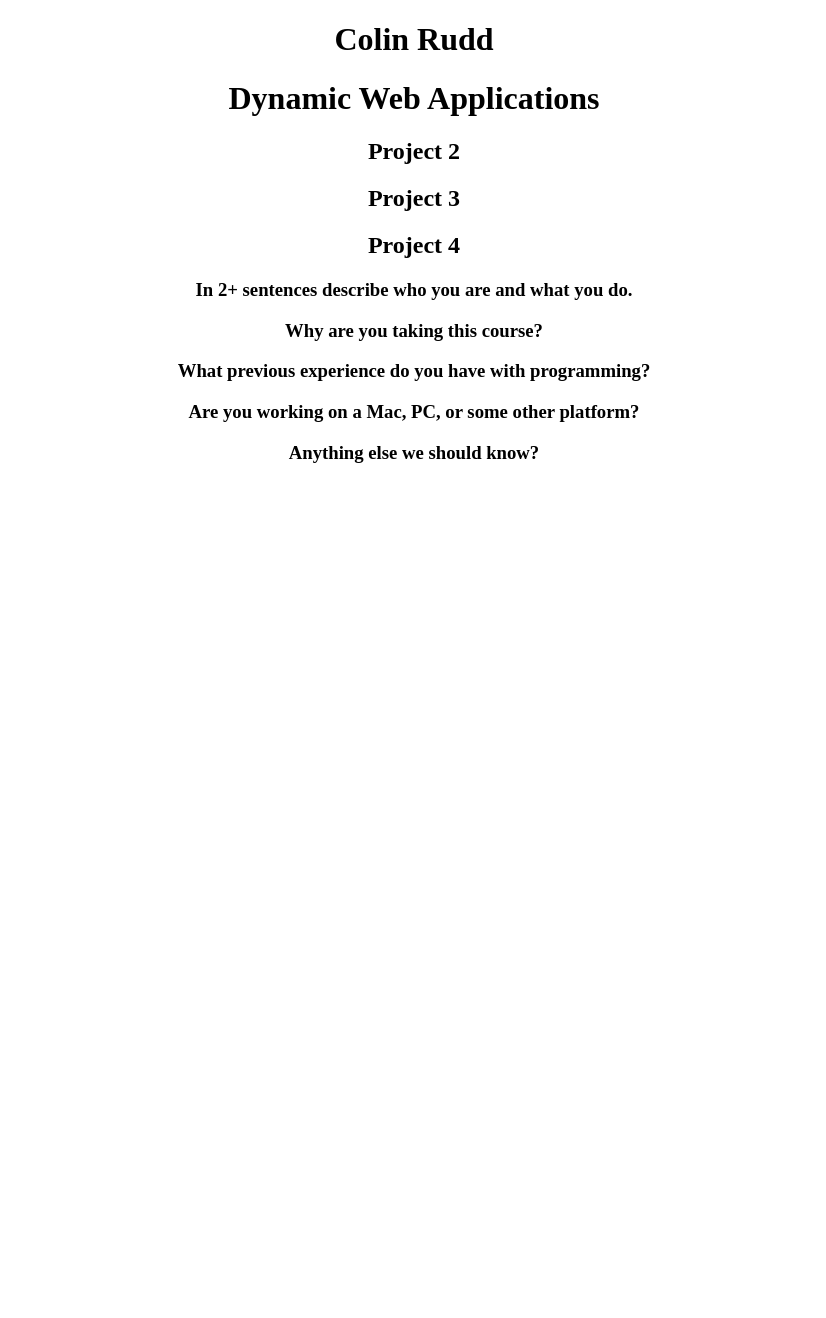
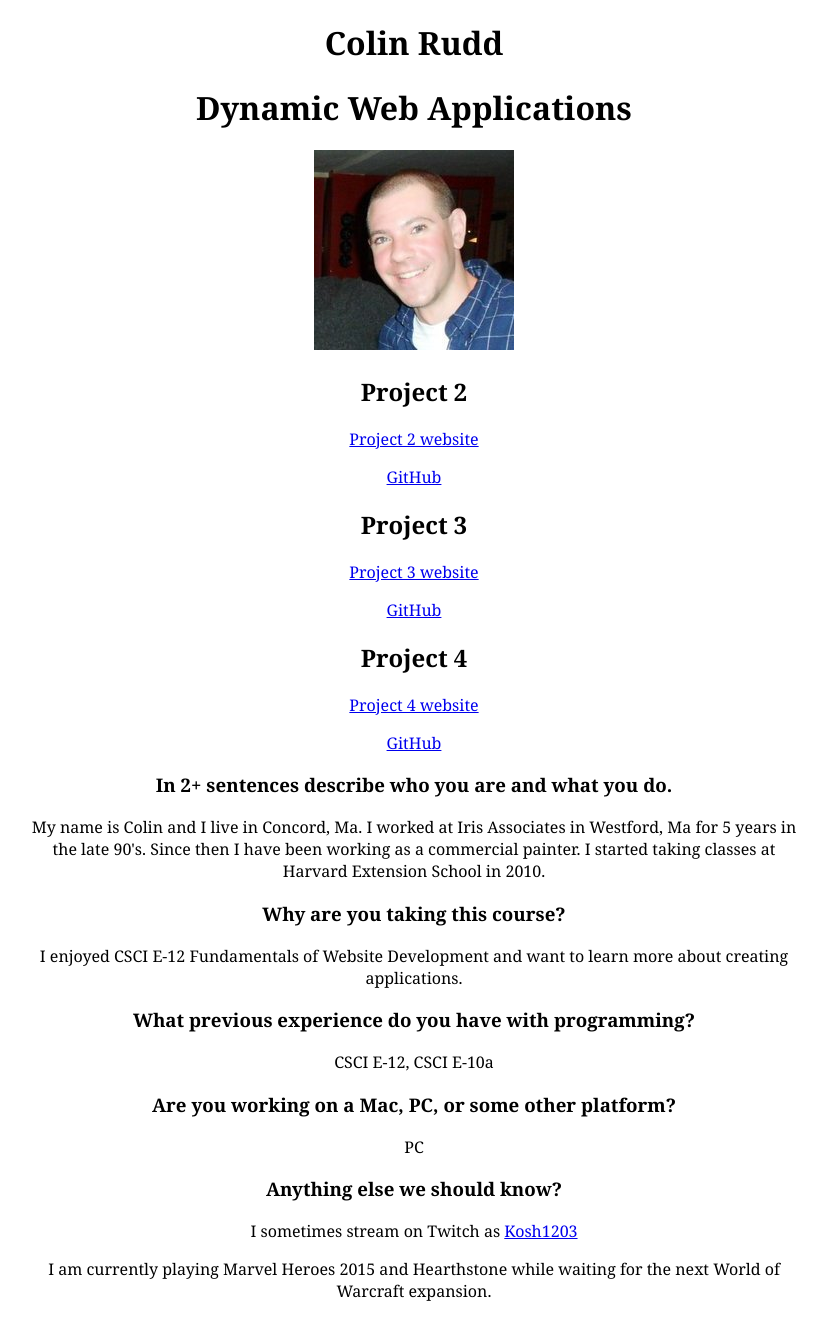
Before and after one commit to colinrudd/P1, a PHP site: page / in a window 1280 px wide. Shown: the whole page, without its empty margins (226-1052 px from the left). Before the commit the page ends 463 px from the top, so only its background shows below. Run offline with PHP 8.4, Linux system fonts and the light colour scheme.

Commit message:
modified index.php and style.css added images/colin.jpg

```diff
--- a/index.php
+++ b/index.php
@@ -6,7 +6,7 @@
 -->
 <head>
 
-	<title>Colin Rudd P1 Portfolio</title>
+	<title>Colin Rudd E-15 Portfolio</title>
 	<meta charset='utf-8'>
 	<link rel="stylesheet" type="text/css" href="style.css"/>
 
@@ -17,15 +17,30 @@
 	<h1>Colin Rudd</h1>
 	<h1>Dynamic Web Applications</h1>
 
+	<p><img src="images/colin.jpg" alt="Colin Rudd" title="Colin Rudd" /></p>
+
 	<h2>Project 2</h2>
+	<p><a href="http://p2.colinrudd.me">Project 2 website</a></p>
+	<p><a href="https://github.com/colinrudd/P2">GitHub</a></p>
 	<h2>Project 3</h2>
+	<p><a href="http://p3.colinrudd.me">Project 3 website</a></p>
+	<p><a href="https://github.com/colinrudd/P3">GitHub</a></p>
 	<h2>Project 4</h2>
+	<p><a href="http://p4.colinrudd.me">Project 4 website</a></p>
+	<p><a href="https://github.com/colinrudd/P4">GitHub</a></p>
 
 	<h3>In 2+ sentences describe who you are and what you do.</h3>
+	<p>My name is Colin and I live in Concord, Ma. I worked at Iris Associates in Westford, Ma for 5 years in the late 90's.
+	Since then I have been working as a commercial painter. I started taking classes at Harvard Extension School in 2010.</p>
 	<h3>Why are you taking this course?</h3>
+	<p>I enjoyed CSCI E-12 Fundamentals of Website Development and want to learn more about creating applications.</p>
 	<h3>What previous experience do you have with programming?</h3>
+	<p>CSCI E-12, CSCI E-10a</p>
 	<h3>Are you working on a Mac, PC, or some other platform?</h3>
+	<p>PC</p>
 	<h3>Anything else we should know?</h3>
+	<p>I sometimes stream on Twitch as <a href="http://www.twitch.tv/kosh1203">Kosh1203</a></p>
+	<p>I am currently playing Marvel Heroes 2015 and Hearthstone while waiting for the next World of Warcraft expansion.</p>
 
 </body>
 
--- a/style.css
+++ b/style.css
@@ -2,7 +2,8 @@
 
 body {
 	margin: 5px auto;
-	width 90%;
+	width: 60%;
+	font: normal 100% Cambria, Georgia, serif;
 }
 
 h1 {
@@ -16,3 +17,7 @@ h2 {
 h3 {
 	text-align: center;
 }
+
+p {
+	text-align: center;
+}
```
Also changed, not shown: images/colin.jpg (added).
